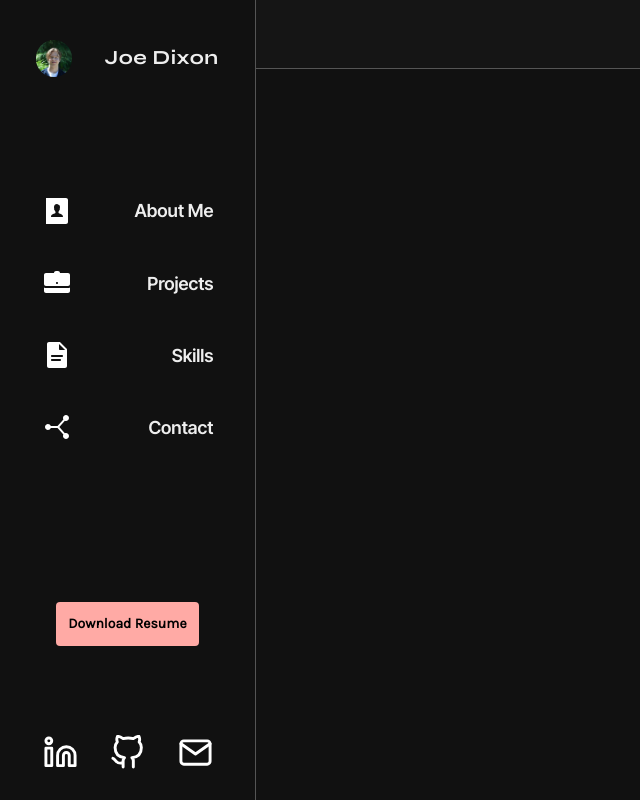
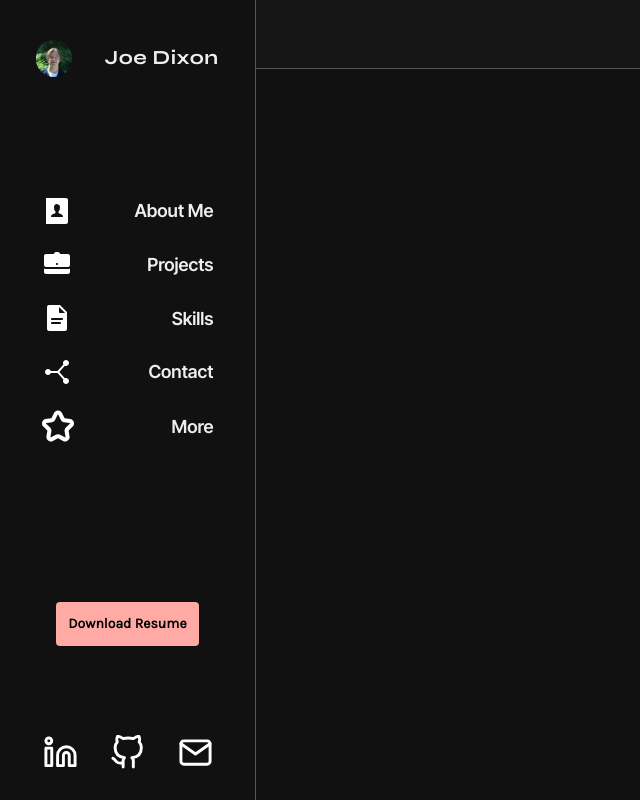
Before and after one commit to joerdixon/my-portfolio-2, a React (Create React App) app: page / in a window 1280 px wide. Shown: the whole page, without its empty margins (0-640 px from the left). Built offline with nearby package versions, Linux system fonts and the light colour scheme.

Commit message:
more back in nav and links touchup

```diff
--- a/src/components/Navbar/Navigation.jsx
+++ b/src/components/Navbar/Navigation.jsx
@@ -103,10 +103,10 @@ function Nav({ view, setView }) {
           <img className="nav-icon" src={contactsvg} alt="connect icon" />
           <p>Contact</p>
         </div>
-        {/* <div className="navlink hover:navhover" onClick={() => { handleMobileNav("more") }}>
+        <div className="navlink hover:navhover" onClick={() => { handleMobileNav("more") }}>
           <img className="nav-icon w-8" src={moresvg} alt="star icon" />
           <p>More</p>
-        </div> */}
+        </div>
       </div>
       {/* Mobile Nav */}
       <div className="md:hidden mb-10">
@@ -128,10 +128,10 @@ function Nav({ view, setView }) {
               <img src={contactsvg} alt="connect icon" />
               <p>Contact</p>
             </div>
-            {/* <div className="mobile-link" onClick={() => { handleMobileNav("more") }}>
+            <div className="mobile-link" onClick={() => { handleMobileNav("more") }}>
               <img className="w-8" src={moresvg} alt="star icon" />
               <p>More</p>
-            </div> */}
+            </div>
           </div>
           <div className="w-full">
             <ul className='mobile-social flex justify-evenly items-center h-1/3'>
--- a/src/components/Page/Pages/Contact/Links.jsx
+++ b/src/components/Page/Pages/Contact/Links.jsx
@@ -34,7 +34,7 @@ const links = [
 function Links() {
     const linkCards = links.map((link, index) => {
         return (
-            <a href={link.url} target='_blank' rel="noreferrer">
+            <a className='m-12' href={link.url} target='_blank' rel="noreferrer">
                 <div className='flex flex-col items-center justify-between h-24'>
                     <img className='w-20' src={link.icon} alt={link.name} />
                     <p className='text-sm'>{link.name}</p>
```
